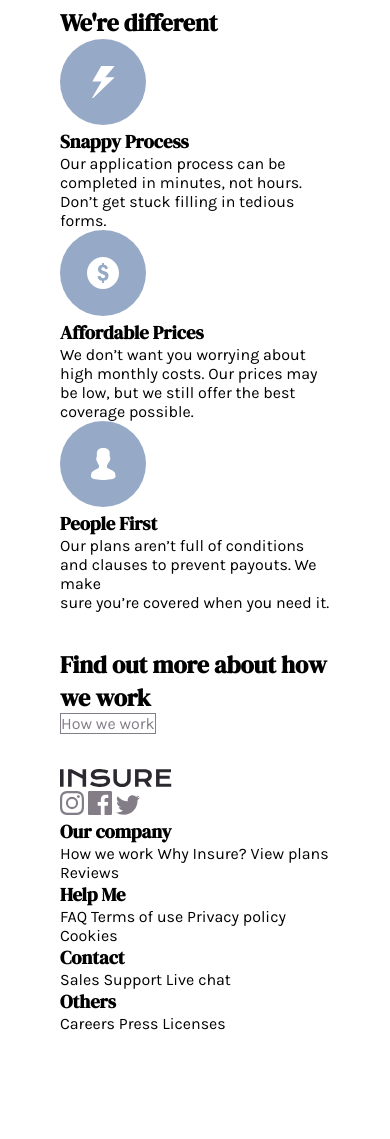
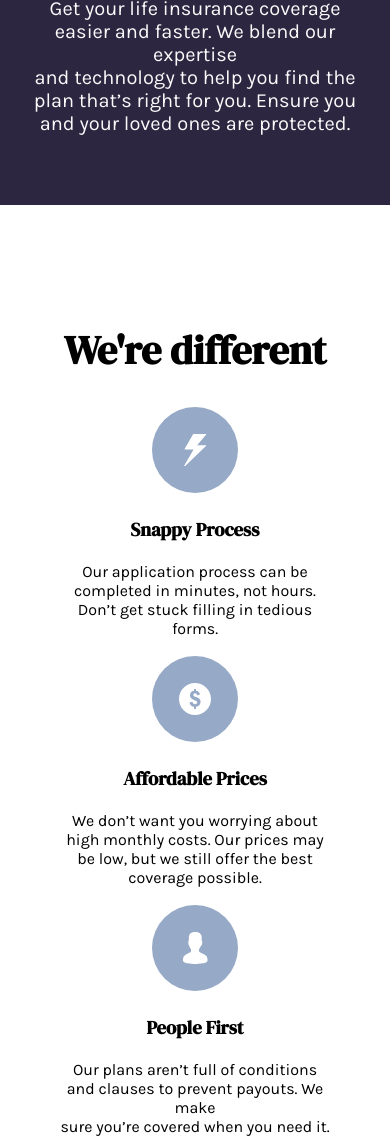
Before and after one commit to Specialist2/insure-landing-page-html-structure, a plain HTML site: page index.html in a window 390 px wide. Shown: the part 650-1789 px from the top of the page. Before the commit the page ends 1701 px from the top, so only its background shows below. Drawn offline with Linux system fonts and the light colour scheme.

Commit message:
insure footer done

```diff
--- a/index.html
+++ b/index.html
@@ -26,6 +26,9 @@
         <a href="#">Account</a>
         <a href="#" class="action-link">View Plans</a>
       </nav>
+      <button id="menu-btn" class="menu-btn">
+        <img src="./images/icon-hamburger.svg" alt="mobile menu icon" />
+      </button>
     </header>
     <main>
       <section id="hero" class="hero">
@@ -78,7 +81,6 @@
         <h2>Find out more about how we work</h2>
         <a href="#" class="action-link">How we work</a>
       </section>
-      </section>
     </main>
     <footer>
       <div class="footer-head">
--- a/main.css
+++ b/main.css
@@ -54,12 +54,26 @@ header .action-link {
   border-color: var(--very-dark-violent);
   color: var(--very-dark-violent);
 }
+header .menu-btn {
+  display: none;
+  background-color: transparent;
+  border: none;
+}
+@media (max-width: 670px) {
+  header nav {
+    display: none;
+  }
+  header .menu-btn {
+    display: block;
+  }
+}
 .hero {
   display: flex;
   align-items: center;
   color: var(--very-light-gray);
   background-color: var(--dark-violent);
 }
+
 .hero .text-side {
   flex: 1;
   padding-right: 30px;
@@ -73,6 +87,15 @@ header .action-link {
   position: relative;
   top: 100px;
 }
+@media (max-width: 786px) {
+  .hero {
+    flex-direction: column-reverse;
+    padding: 0;
+  }
+  .hero .image-side img {
+    position: static;
+  }
+}
 .hero .text-side p {
   font-size: 20px;
 }
@@ -82,3 +105,115 @@ header .action-link {
   display: inline-block;
   margin-top: 30px;
 }
+.hero .image-side {
+  width: 100%;
+}
+.hero .text-side {
+  text-align: center;
+  padding: 70px 20px;
+}
+/* why we are different  */
+.why-us {
+  margin-top: 100px;
+}
+.why-us h2 {
+  font-size: 40px;
+}
+.why-us ul {
+  display: flex;
+  gap: 18px;
+  margin-top: 30px;
+}
+.why-us ul h3 {
+  margin: 20px 0px;
+}
+@media (max-width: 768px) {
+  .why-us {
+    text-align: center;
+  }
+  .why-us ul {
+    flex-direction: column;
+  }
+}
+
+/* call for action section*/
+.cta {
+  background-color: hsl(256, 26%, 20%);
+  color: white;
+  margin: var (--section-padding);
+  padding: 70px 20px;
+  display: flex;
+  justify-content: space-between;
+  align-items: center;
+  background-image: url(./images/bg-pattern-how-we-work-desktop.svg);
+  background-repeat: no-repeat;
+  background-position: top right;
+}
+.cta h2 {
+  width: 50%;
+  font-size: 40px;
+}
+.cta .action-link {
+  color: inherit;
+  border-color: inherit;
+}
+@media (max-width: 860px) {
+  .cta h2 {
+    width: 70%;
+  }
+}
+@media (max-width: 660px) {
+  .cta {
+    flex-direction: column;
+    margin: 20px;
+    text-align: center;
+  }
+  .cta h2 {
+    width: 100%;
+  }
+}
+/*footer*/
+footer {
+  background-color: hsl(0, 0%, 98%);
+  background-image: url(./images/bg-pattern-footer-desktop.svg);
+  background-repeat: no-repeat;
+}
+footer .footer-head {
+  display: flex;
+  justify-content: space-between;
+  border-bottom: 1px solid hsl(273, 4%, 51%);
+  padding: 30px 0px;
+}
+footer .footer-head nav {
+  display: flex;
+  gap: 12px;
+}
+footer a {
+  display: block;
+  margin: 12px 0px;
+}
+footer nav {
+  margin-top: 30px;
+}
+footer > nav ul {
+  display: flex;
+}
+footer > nav li {
+  flex: 1;
+}
+@media (max-width: 768px) {
+  footer {
+    text-align: center;
+  }
+  footer .footer-head {
+    flex-direction: column;
+    gap: 30px;
+  }
+  footer .footer-head nav {
+    justify-content: center;
+  }
+  footer > nav ul {
+    flex-direction: column;
+    gap: 20px;
+  }
+}
```
Lines whose indentation alone changed are shown as unchanged.
